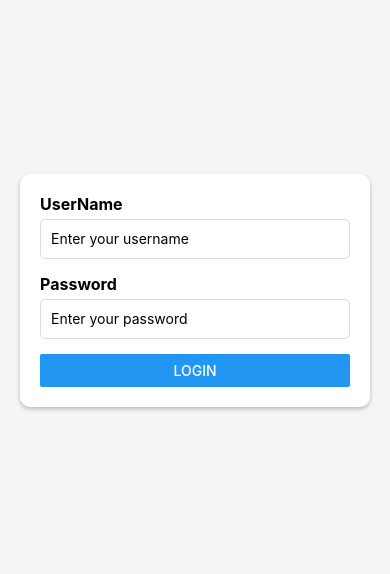
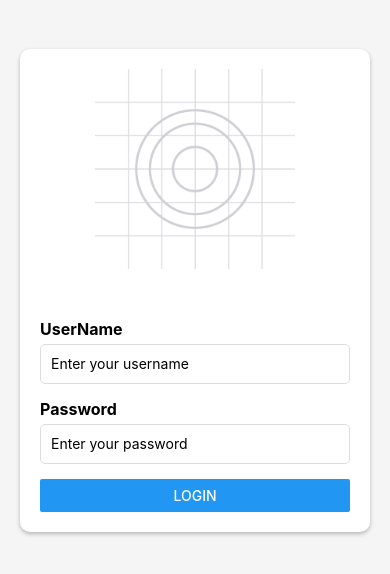
Before and after one commit to SumitChouhanMemorres/RNForms, a React Native app: screen / in a window 390 px wide. Shown: the part 132-706 px from the top of the page. Built offline with nearby package versions, Linux system fonts and the light colour scheme.

Commit message:
Adds KeyboardAvoidingView element

```diff
--- a/App.js
+++ b/App.js
@@ -71,15 +71,32 @@
 //   },
 // });
 
-import { View, Text, TextInput, Button, StyleSheet } from "react-native";
+import {
+  View,
+  Text,
+  TextInput,
+  Button,
+  StyleSheet,
+  Image,
+  KeyboardAvoidingView,
+  Platform,
+} from "react-native";
 import { useState } from "react";
 
 export default function App() {
   const [username, setUsername] = useState("");
   const [password, setPassword] = useState("");
   return (
-    <View style={styles.container}>
+    <KeyboardAvoidingView
+      behavior="padding"
+      keyboardVerticalOffset={Platform.OS === "android" ? 0 : 100}
+      style={styles.container}
+    >
       <View style={styles.form}>
+        <Image
+          source={require("./assets/adaptive-icon.png")}
+          style={styles.image}
+        />
         <Text style={styles.label}>UserName</Text>
         <TextInput
           style={styles.input}
@@ -97,7 +114,7 @@
         />
         <Button title="Login" onPress={() => {}} />
       </View>
-    </View>
+    </KeyboardAvoidingView>
   );
 }
 
@@ -134,4 +151,10 @@
     padding: 10,
     borderRadius: 5,
   },
+  image: {
+    width: 200,
+    height: 200,
+    alignSelf: "center",
+    marginBottom: 50,
+  },
 });
```
